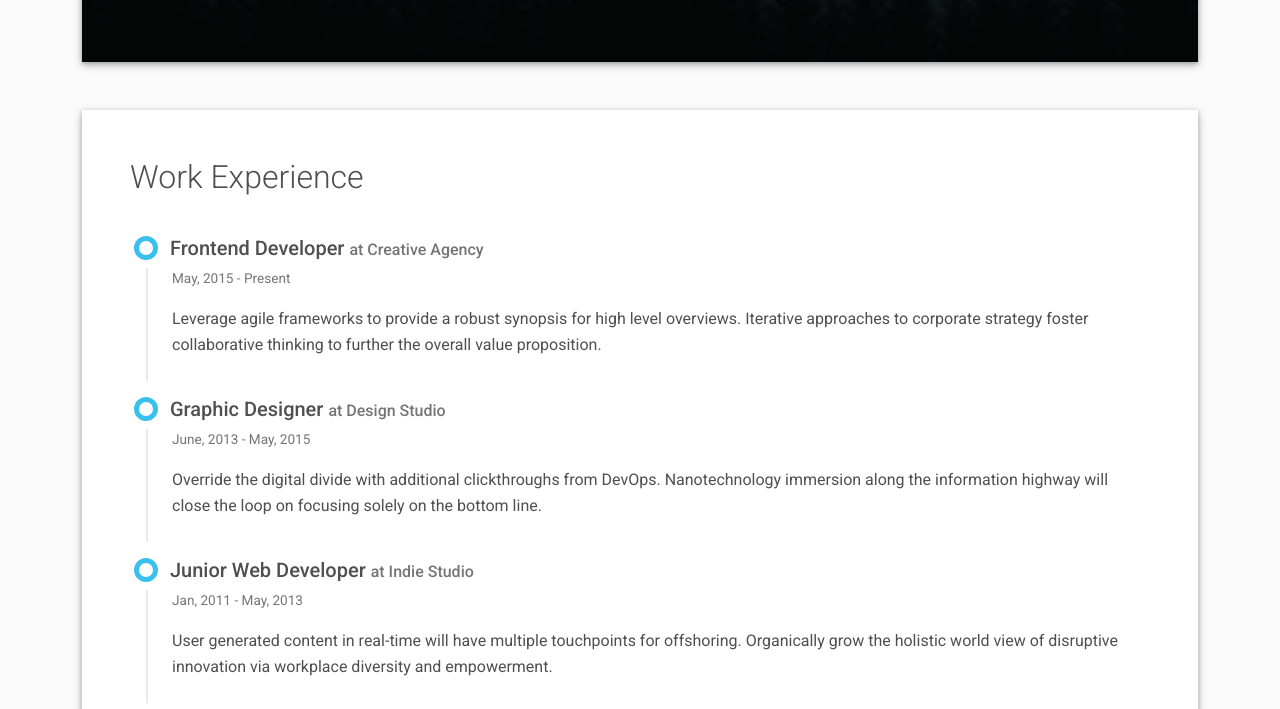
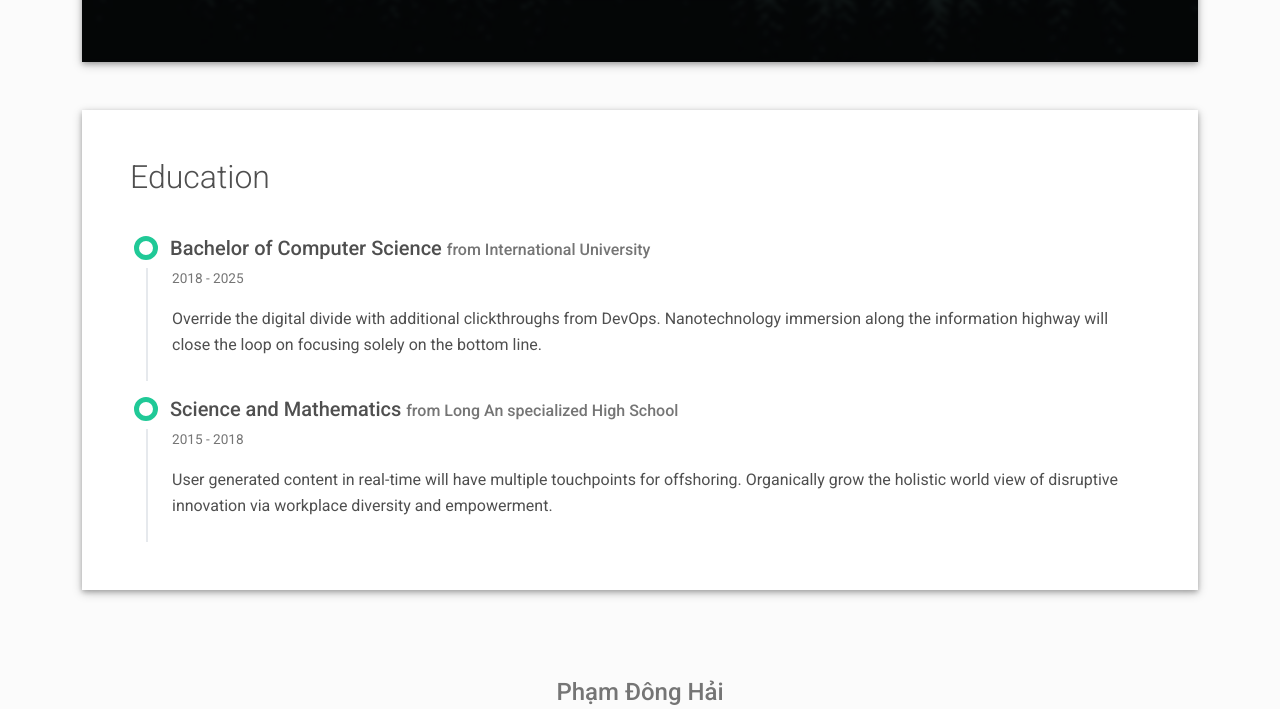
Before and after one commit to Haiseal/lab1-wad, a plain HTML site: page experience.html in a window 1280 px wide. Shown: the part 550-1259 px from the top of the page. Drawn offline with Linux system fonts and the light colour scheme.

```diff
--- a/experience.html
+++ b/experience.html
@@ -116,49 +116,7 @@
                 </div>
 
 
-                <div class="shadow-1-strong bg-white my-5 p-5" id="experience">
-                    <div class="work-experience-section">
-                        <h2 class="h2 fw-light mb-4">Work Experience</h2>
-                        <div class="timeline">
-                            <div class="timeline-card timeline-card-info" data-aos="fade-in" data-aos-delay="0">
-                                <div class="timeline-head px-4 pt-3">
-                                    <div class="h5">Frontend Developer <span class="text-muted h6">at Creative
-                                            Agency</span></div>
-                                </div>
-                                <div class="timeline-body px-4 pb-4">
-                                    <div class="text-muted text-small mb-3">May, 2015 - Present</div>
-                                    <div>Leverage agile frameworks to provide a robust synopsis for high level
-                                        overviews. Iterative approaches to corporate strategy foster collaborative
-                                        thinking to further the overall value proposition.</div>
-                                </div>
-                            </div>
-                            <div class="timeline-card timeline-card-info" data-aos="fade-in" data-aos-delay="200">
-                                <div class="timeline-head px-4 pt-3">
-                                    <div class="h5">Graphic Designer <span class="text-muted h6">at Design Studio</span>
-                                    </div>
-                                </div>
-                                <div class="timeline-body px-4 pb-4">
-                                    <div class="text-muted text-small mb-3">June, 2013 - May, 2015</div>
-                                    <div>Override the digital divide with additional clickthroughs from DevOps.
-                                        Nanotechnology immersion along the information highway will close the loop on
-                                        focusing solely on the bottom line.</div>
-                                </div>
-                            </div>
-                            <div class="timeline-card timeline-card-info" data-aos="fade-in" data-aos-delay="400">
-                                <div class="timeline-head px-4 pt-3">
-                                    <div class="h5">Junior Web Developer <span class="text-muted h6">at Indie
-                                            Studio</span></div>
-                                </div>
-                                <div class="timeline-body px-4 pb-4">
-                                    <div class="text-muted text-small mb-3">Jan, 2011 - May, 2013</div>
-                                    <div>User generated content in real-time will have multiple touchpoints for
-                                        offshoring. Organically grow the holistic world view of disruptive innovation
-                                        via workplace diversity and empowerment.</div>
-                                </div>
-                            </div>
-                        </div>
-                    </div>
-                </div>
+
                 <div class="shadow-1-strong bg-white my-5 p-5" id="education">
                     <div class="education-section">
                         <h2 class="h2 fw-light mb-4">Education</h2>
```
